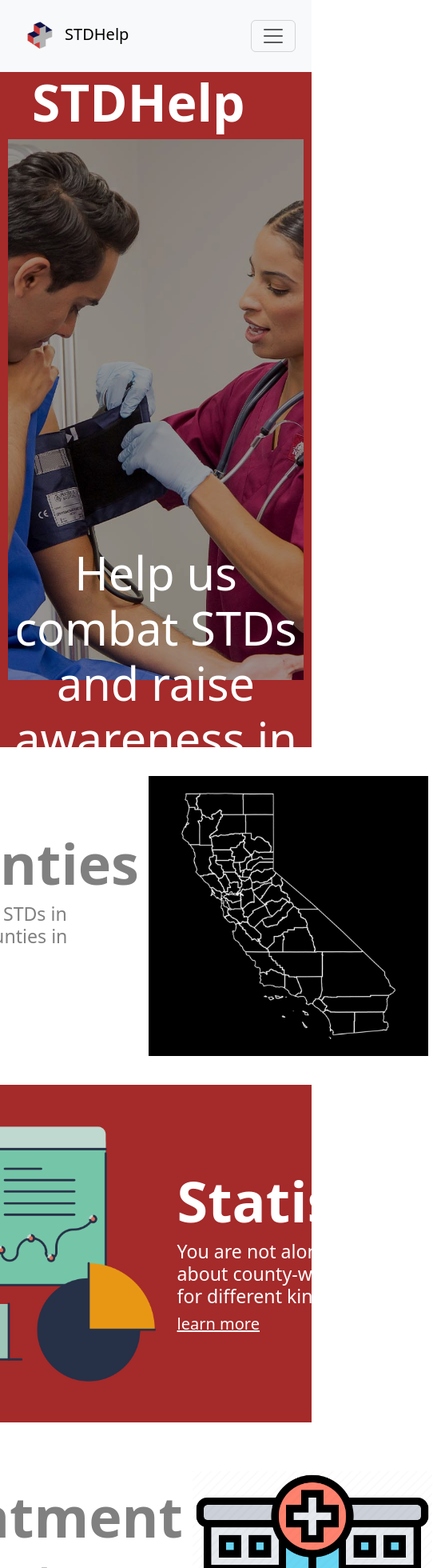
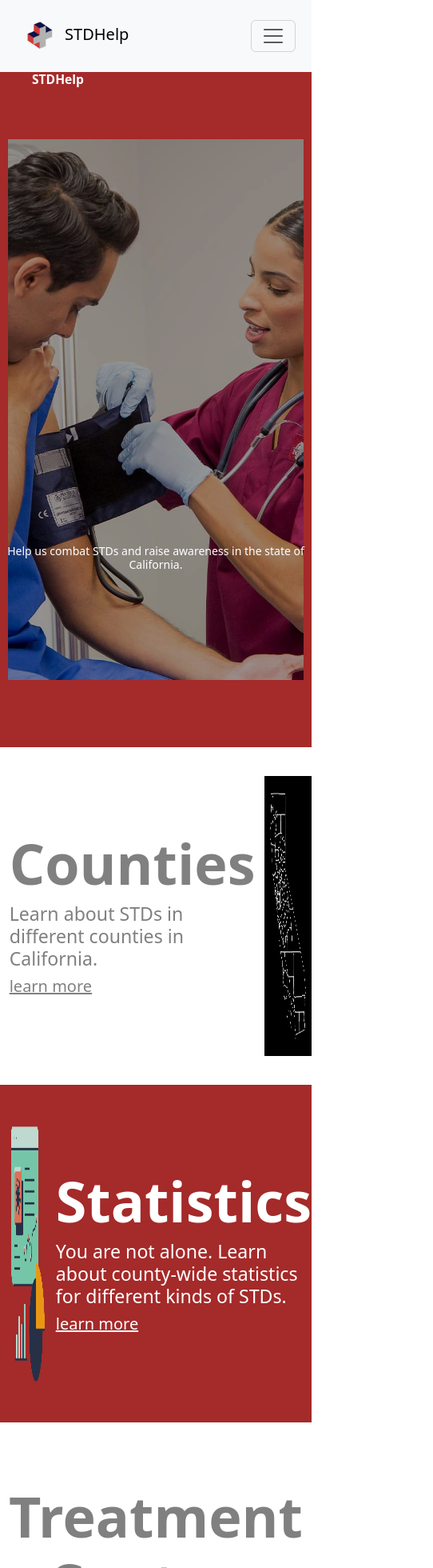
Before and after one commit to richiewahidin/STDHelpWebsite, a React (Create React App) app in the folder front-end/: page / in a window 390 px wide. Shown: the top 1960 px of the page at 80% size, 542 px wide, since content can reach past the window. Built offline with nearby package versions, Linux system fonts and the light colour scheme; no server answers; what google-maps-react would draw is missing.

Commit message:
responsive

```diff
--- a/front-end/src/components/Gallery.js
+++ b/front-end/src/components/Gallery.js
@@ -64,7 +64,7 @@ const HomePageGallery = () => {
            alt={`Testimony ${index}`}
            style={imageStyling}
          />
-         <p style={{color:"white", fontSize:"25px"}}>{testimony.caption}</p>
+         <p style={{color:"white", fontSize:"1.5rem"}}>{testimony.caption}</p>
        </div>
      ))}
    </div>
--- a/front-end/src/pages/Landing.js
+++ b/front-end/src/pages/Landing.js
@@ -21,7 +21,7 @@ const styles = {
  },
  headingStyle: {
    paddingLeft: "40px",
-   fontSize: "4em",
+   fontSize: "4vw",
    fontWeight: "bold",
    //alignSelf: "flex-start", // Align heading to the start (left) of the container
    color: "white"
@@ -53,7 +53,7 @@ const styles = {
    zIndex: 1, // Above the overlay
  },
  title: {
-   fontSize: "3.6em",
+   fontSize: "3.6vw",
    color: "white",
  },
  contentContainer: {
@@ -134,12 +134,12 @@ function Landing() {
              </a>
            </div>
            <div style = {styles.bodyContentContainer}>
-             <img width="350px" height ="350px" src={countyLanding} alt="Image could not be loaded"></img>
+             <img style={{width:"100%", aspectRatio:"1/1"}} width="350px" height ="350px" src={countyLanding} alt="Image could not be loaded"></img>
            </div>
          </div>
          <div style = {styles.bodyContentRed}>
            <div style = {styles.bodyContentContainer}>
-             <img width="350px" height ="350px" src={prevLanding} alt="Image could not be loaded"></img>
+             <img style={{width:"100%", aspectRatio:"1/1"}} width="350px" height ="350px" src={prevLanding} alt="Image could not be loaded"></img>
            </div>
            <div style = {styles.bodyContentContainer}>
              <h1 style = {{color:"white", fontWeight:"bold",alignSelf:"flex-start", fontSize:"70px"}}>Statistics</h1>
@@ -162,7 +162,7 @@ function Landing() {
              </a>
            </div>
            <div style = {styles.bodyContentContainer}>
-             <img width="300px" height ="300px" src={treatment} alt="Image could not be loaded"></img>
+             <img style={{width:"100%", aspectRatio:"1/1"}} width="300px" height ="300px" src={treatment} alt="Image could not be loaded"></img>
            </div>
          </div>
      </div>
```
